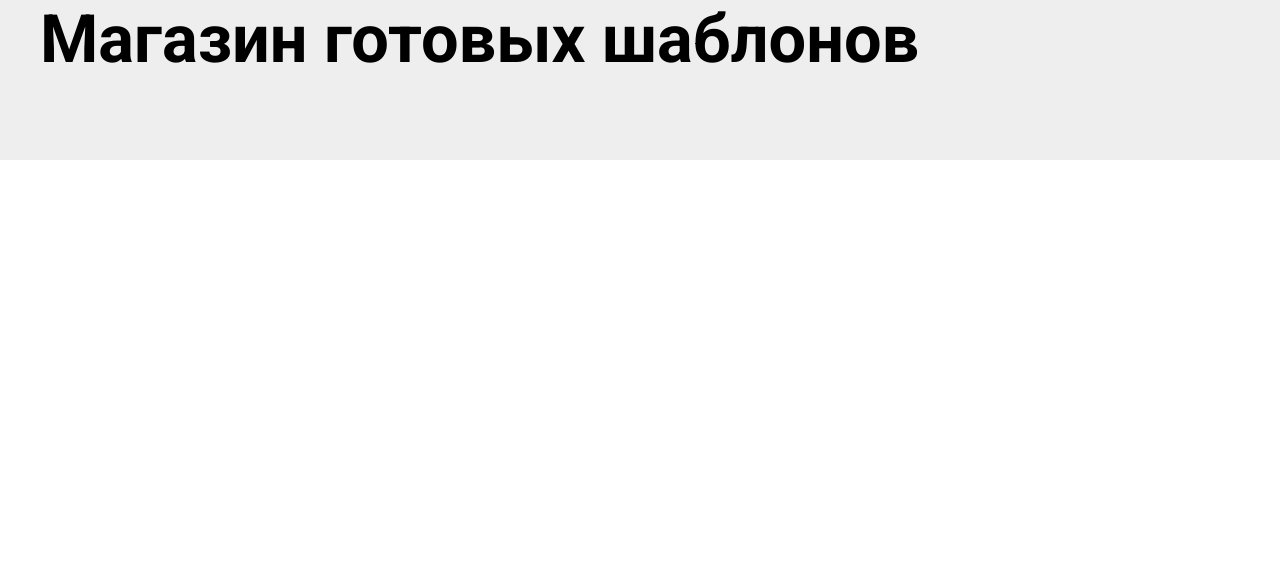
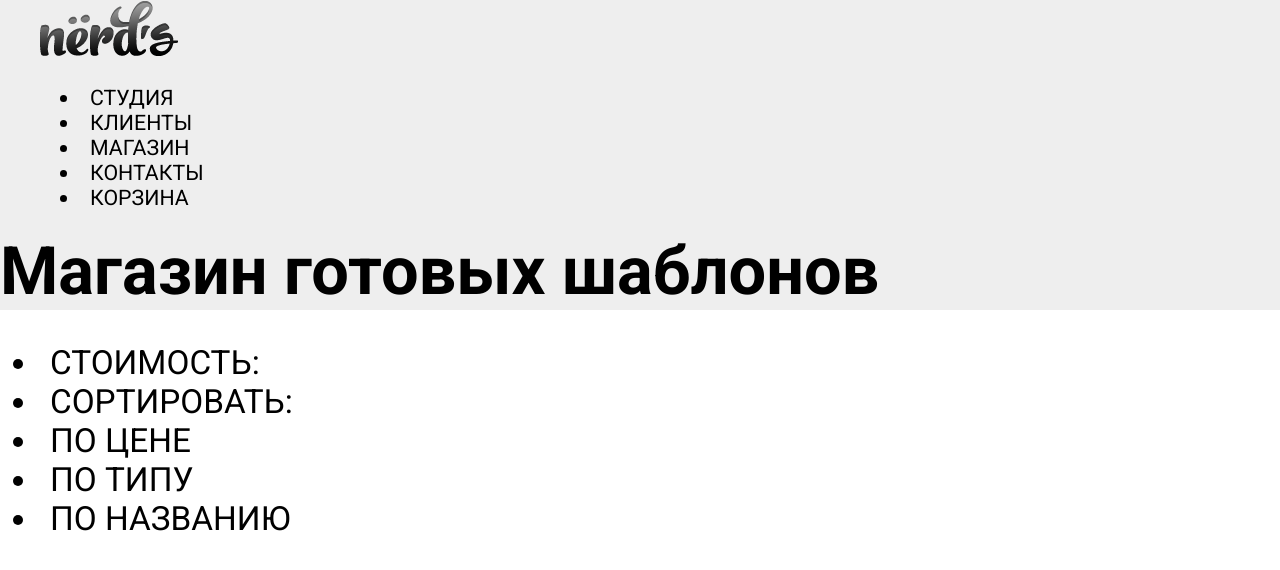
Before and after one commit to rratkevich/nerds, a plain HTML site: page index.html in a window 1280 px wide. Drawn offline with Linux system fonts and the light colour scheme.

Commit message:
the header was created

```diff
--- a/css/style.css
+++ b/css/style.css
@@ -20,10 +20,54 @@ h1,h2,h3,h4,h5,h6 {
     max-width: 1200px;
     margin: 0 auto;
 }
-
-/* intro */
-.intro {
-    width: 100%;
-    height: 20vh;
+/* header */
+.header {
     background-color: #eeeeee;
 }
+
+.header-nav {
+    font-size: 16pt;
+
+}
+
+.header-nav__link {
+
+    display: inline-block;
+    vertical-align: top;
+    margin: 0 10px;
+    color: #000;
+    text-decoration: none;
+    position: relative;
+}
+.header-nav__link:after {
+    content: "";
+    display: block;
+    width: 100%;
+    height: 3px;
+
+    background-color: #fb565a;
+    display: none;
+
+    position: absolute;
+    top: 100%;
+    left: 0;
+    z-index: 1;
+
+}
+.header-nav__link :hover {
+    color: red;
+}
+
+.header-nav__link :hover:after{
+    display: block;
+}
+
+.main-nav__link {
+
+    display: inline-block;
+    vertical-align: top;
+    margin: 0 10px;
+    color: #000;
+    text-decoration: none;
+    position: relative;
+}
--- a/index.html
+++ b/index.html
@@ -4,7 +4,7 @@
     <meta charset="UTF-8">
     <meta name="viewport" content="width=device-width, initial-scale=1.0">
     <meta http-equiv="X-UA-Compatible" content="ie=edge">
-    <title>Магазин готовых шаблонов</title>
+    <title>Nerds</title>
     <link rel="stylesheet" href="css/style.css">
     <link href="https://fonts.googleapis.com/css?family=Roboto:400,500,700&display=swap&subset=cyrillic-ext" rel="stylesheet">
 
@@ -12,16 +12,42 @@
 </head>
 <body>
 
- <div class="intro">
+<header class="header">
     <div class="container">
-        <h1>Магазин готовых шаблонов</h1>
+
+        <a href="#" class="logo"><img src="assets/img/logo.png" alt=""></a>
+        <nav class="header-nav">
+            <ul>
+                <li><a class="header-nav__link" href="#">СТУДИЯ</a></li>
+                <li><a class="header-nav__link" href="#">КЛИЕНТЫ</a></li>
+                <li><a class="header-nav__link" href="#">МАГАЗИН</a></li>
+                <li><a class="header-nav__link" href="#">КОНТАКТЫ</a></li>
+                <li><a class="header-nav__link" href="#">КОРЗИНА</a></li>
+            </ul>
+        </nav>
     </div>
- </div>
+    <h1>Магазин готовых шаблонов</h1>
+</header>
+
+<main>
+
+        <nav class="main-nav">
+                <ul>
+                    <li><a class="main-nav__link" href="#">СТОИМОСТЬ:</a></li>
+                    <li><a class="main-nav__link" href="#">СОРТИРОВАТЬ:</a></li>
+                    <li><a class="main-nav__link" href="#">ПО ЦЕНЕ</a></li>
+                    <li><a class="main-nav__link" href="#">ПО ТИПУ</a></li>
+                    <li><a class="main-nav__link" href="#">ПО НАЗВАНИЮ</a></li>
+                </ul>
+            </nav>
+
+    <section class="slider">
+
+    </section>
+</main>
 
 
 
 
-
-    </header>
 </body>
 </html>
```
